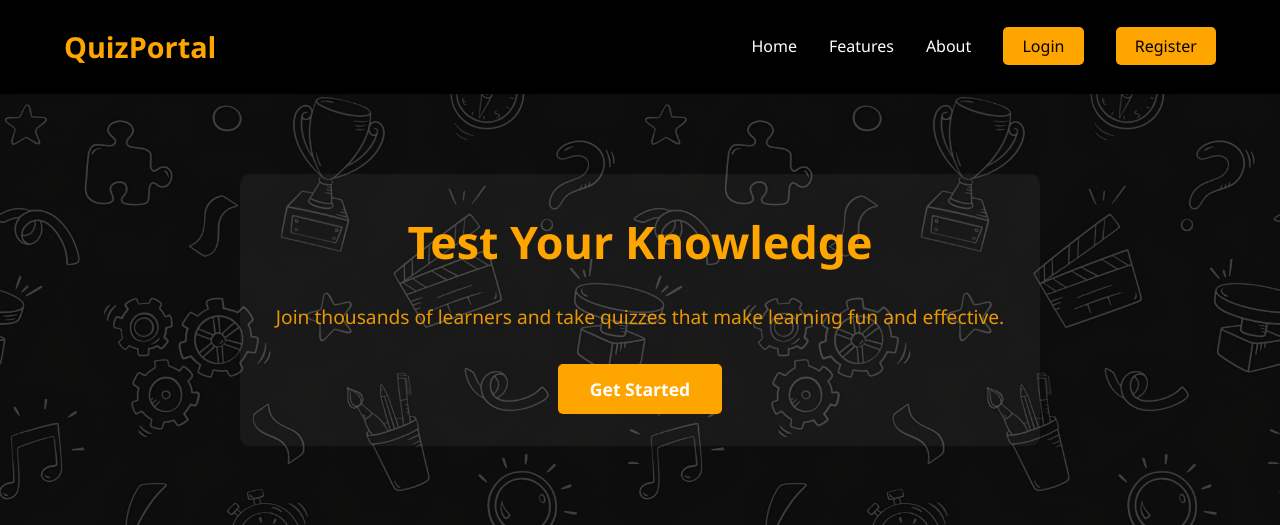
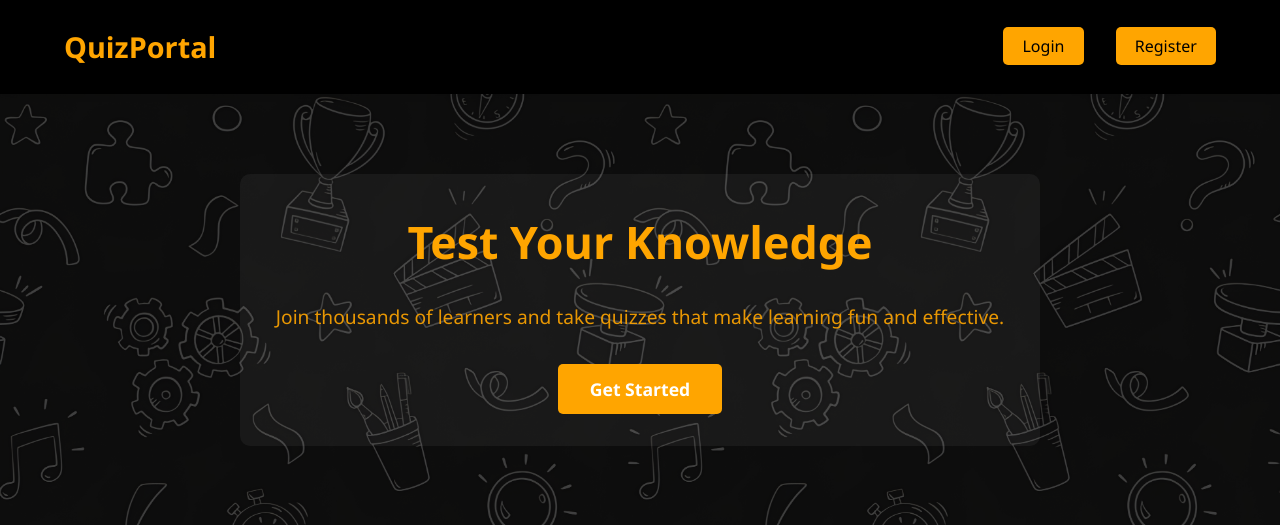
Before and after one commit to DEBAPALLAB/Eureka, a PHP site: page /views/landing.html in a window 1280 px wide. Shown: the top 525 px of the page. Run offline with PHP 8.4, Linux system fonts and the light colour scheme.

Commit message:
Alomst There

```diff
--- a/quiz-system/dashboard/leaderboard.php
+++ b/quiz-system/dashboard/leaderboard.php
@@ -6,6 +6,7 @@ if (($_SESSION['role']) !== 'user' && $_SESSION['role'] !== 'admin') {
     header("Location: ../views/login.html");
     exit;
 }
+$role = $_SESSION['role'];
 
 // Fetch average scores for each user
 $query = "
--- a/quiz-system/dashboard/navbar.php
+++ b/quiz-system/dashboard/navbar.php
@@ -6,6 +6,7 @@
   <a class="sidebar-btn" href="index.php">🏠 Home</a>
   <a class="sidebar-btn" href="<?= $role === 'admin' ? 'admin-stats.php' : 'user-stats.php' ?>">📊 Stats</a>
   <a class="sidebar-btn" href="leaderboard.php">🏆 Leaderboard</a>
+
   <!-- Logout Button at Bottom -->
   <a class="sidebar-btn logout-btn" href="../auth/logout.php">🚪 Logout</a>
 </div>
--- a/quiz-system/dashboard/user-stats.php
+++ b/quiz-system/dashboard/user-stats.php
@@ -3,7 +3,7 @@ session_start();
 require_once '../config/db.php';
 
 if (!isset($_SESSION['user_id']) || $_SESSION['role'] !== 'user') {
-    header('Location: ../auth/login.html');
+    header('Location: ../views/login.html');
     exit;
 }
 
--- a/quiz-system/views/landing.html
+++ b/quiz-system/views/landing.html
@@ -200,9 +200,6 @@ footer {
         <nav class="navbar">
             <div class="logo">QuizPortal</div>
             <ul class="nav-links">
-                <li><a href="#">Home</a></li>
-                <li><a href="#">Features</a></li>
-                <li><a href="#">About</a></li>
                 <li><a href="login.html" class="login-btn">Login</a></li>
                 <li><a href="register.html" class="login-btn">Register</a></li>
             </ul>
```
